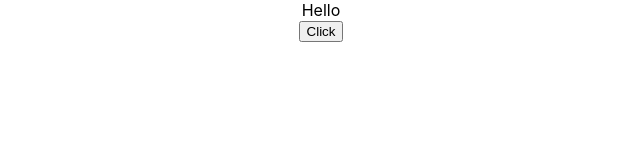
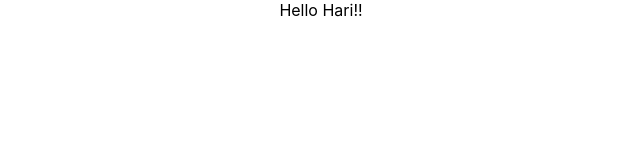
Before and after one commit to harivishvanath7/ReactJs, a React (Create React App) app: page / in a window 1280 px wide. Shown: the top 160 px of the page, without its empty margins (319-959 px from the left). Built offline with nearby package versions, Linux system fonts and the light colour scheme.

Commit message:
5th commit

```diff
--- a/src/App.js
+++ b/src/App.js
@@ -8,11 +8,13 @@
 import FunctionClick from './components/FunctionClick';
 import ClassClick from './components/ClassClick';
 import EventBind from './components/EventBind';
+import ParentComponent from './components/ParentComponent';
+import UserGreeting from './components/UserGreeting';
 
 function App() {
   return (
     <div className="App">
-      <EventBind />
+      <UserGreeting />
     </div>
   );
 }
--- /dev/null
+++ b/src/components/ChildComponent.js
@@ -0,0 +1,11 @@
+import React from 'react'
+
+function ChildComponent(props) {
+  return (
+    <div>
+      <button onClick={ () => props.greetHandler('child')}>Click Me</button>
+    </div>
+  )
+}
+
+export default ChildComponent
--- /dev/null
+++ b/src/components/ParentComponent.js
@@ -0,0 +1,30 @@
+import React, { Component } from 'react'
+import ChildComponent from './ChildComponent'
+
+class ParentComponent extends Component {
+
+    constructor(props) {
+      super(props)
+
+      this.state = {
+         parentName: 'Parent'
+      }
+
+      this.greetParent = this.greetParent.bind(this)
+    }
+
+    greetParent(childName){
+        alert(`Hello ${this.state.parentName} from ${childName}`)
+    }
+
+
+    render() {
+    return (
+      <div>
+        <ChildComponent greetHandler={this.greetParent}/>       {/*  method as props */}
+      </div>
+    )
+  }
+}
+
+export default ParentComponent
--- /dev/null
+++ b/src/components/UserGreeting.js
@@ -0,0 +1,74 @@
+import React, { Component } from 'react'
+
+class UserGreeting extends Component {
+
+    constructor(props) {
+      super(props)
+
+      this.state = {
+         isLoggedIn : true
+      }
+    }
+
+// Short Circuit Operator Conditional Rendering
+  render() {
+
+        return this.state.isLoggedIn && <div>Hello Hari!!</div>
+
+  }
+}
+
+export default UserGreeting
+
+
+
+
+
+
+
+
+// //if-else Conditional Rendering
+//   render() {
+//         if (this.state.isLoggedIn) {
+//             return(
+//                 <div>
+//                     Hello Hari!!
+//                 </div>
+//             )
+//         } else {
+//             return(
+//                 <div>
+//                     Hello Guest
+//                 </div>
+//             )
+//         }
+
+//   }
+
+
+
+// Element variables Conditional Rendering
+//   render() {
+//     let message
+//         if (this.state.isLoggedIn) {
+//             message = <div>Hello Hari</div>
+//         } else {
+//             message = <div>Hello Guest</div>
+//         }
+
+//         return <div>{message}</div>
+
+//   }
+// }
+
+
+
+// Ternary Operator Conditional Rendering
+//   render() {
+
+//         return this.state.isLoggedIn ?(
+//             <div>Hello Hari</div>
+//         ) :
+//         (<div>Hello Guest</div>)
+
+//   }
```
